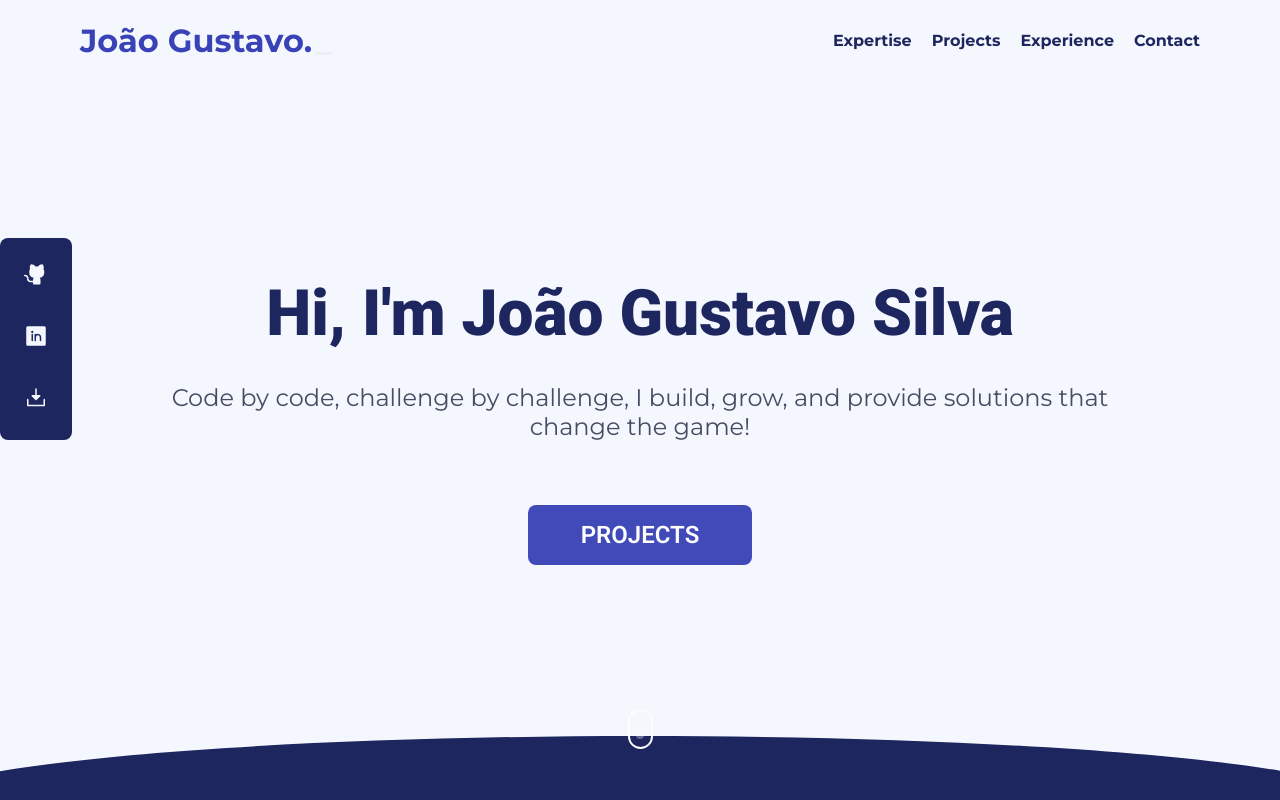
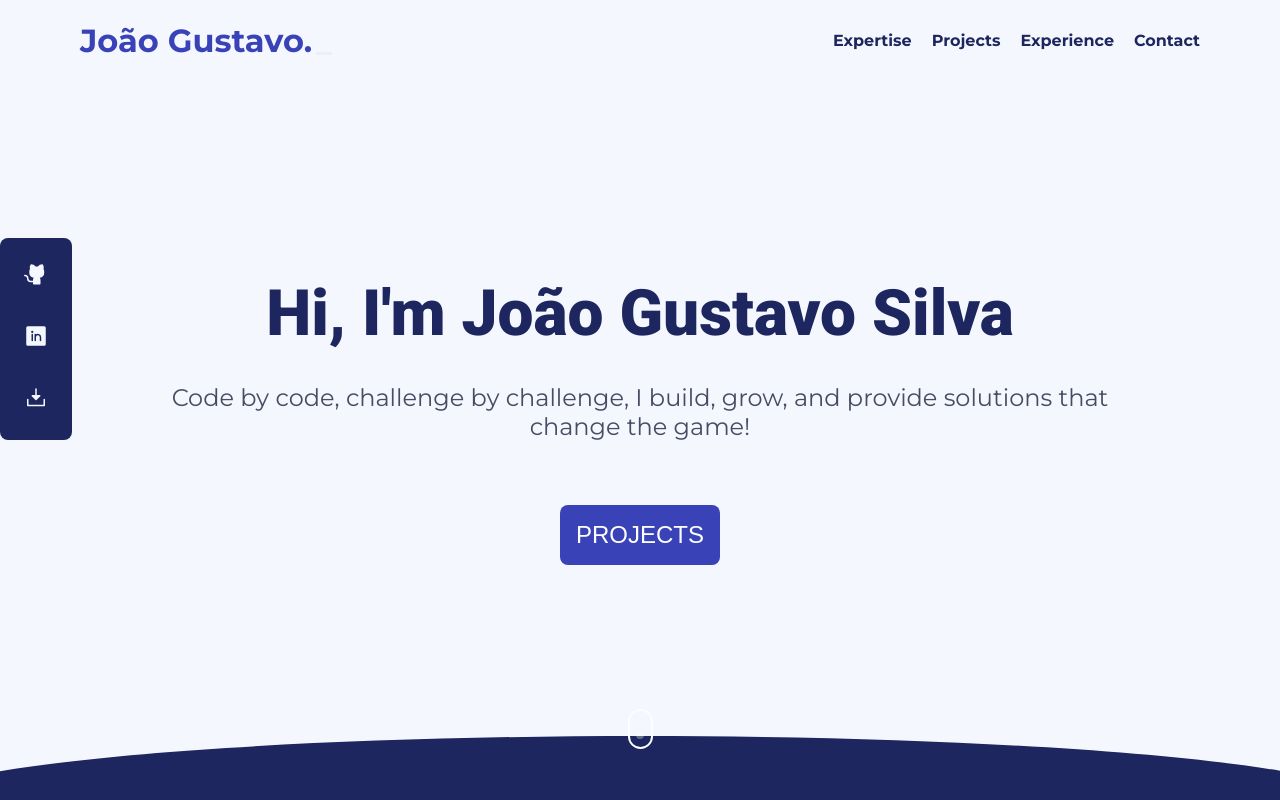
Before and after one commit to joaosilva-web/portfolio-2025, a React (Vite) app: page / in a window 1280 px wide. Shown: the top 800 px of the page. Built offline with nearby package versions, Linux system fonts and the light colour scheme.

Commit message:
feature: add animations on hero section

```diff
--- a/package.json
+++ b/package.json
@@ -12,6 +12,7 @@
   "dependencies": {
     "@phosphor-icons/react": "^2.1.7",
     "@tailwindcss/vite": "^4.0.3",
+    "framer-motion": "^12.4.7",
     "react": "^18.3.1",
     "react-dom": "^18.3.1",
     "styled-components": "^6.1.15"
--- a/src/components/About/About.tsx
+++ b/src/components/About/About.tsx
@@ -1,4 +1,3 @@
-import { Button } from "../Button/Button.tsx";
 import * as S from "./About.styles.ts";
 
 export function About() {
@@ -34,7 +33,7 @@ export function About() {
                     <h3>Get to know me!</h3>
                     <p>I'm a <b>Full-Stack Web Developer</b> with a strong focus on Frontend, crafting intuitive and <b>high-performing websites</b> and <b>web applications</b>. My goal is to build seamless user experiences that contribute to the success of the overall product. Check out some of my work in the Projects section.</p>
                     <p>I'm open to <b>job</b> opportunities where I can contribute, learn, and grow. If you have a position that matches my skills and experience, <b>don't hesitate to get in touch!</b></p>
-                    <Button  style={{marginTop: '2rem'}} variant="white" size="sm">contact</Button>
+                    {/* <Button  style={{marginTop: '2rem'}} variant="white" size="sm">contact</Button> */}
                 </S.W50Container>
                 <S.W50Container>
                     <h3>My Skills</h3>
--- a/src/components/Button/Button.styles.ts
+++ /dev/null
@@ -1,42 +0,0 @@
-import styled from "styled-components";
-
-interface IButtonProps {
-    variant: 'primary' | 'white'
-    size: 'xsm' | 'sm' | 'md' | 'lg'
-}
-
-const sizeVariant = {
-    xsm: {size: "10rem", fontSize: "0.75rem"},
-    sm: {size: "10rem", fontSize: "1rem"},
-    md: {size: "12rem", fontSize: "1.25rem"},
-    lg: {size: "14rem", fontSize: "1.5rem"},
-  };
-
-
-export const Button = styled.button<IButtonProps>`
-    padding: 1rem 2rem;
-    width: ${props => sizeVariant[props.size].size};
-    font-size: ${props => sizeVariant[props.size].fontSize};
-
-    background-color: ${props => props.variant === 'primary' ? props.theme.primary : props.theme[props.variant]};
-    color: ${props =>  props.variant === 'primary' ? props.theme.white : props.theme.primary};
-    opacity: 0.96;
-
-
-    font-family: 'Roboto';
-    font-weight: 600;
-    text-transform: uppercase;
-
-    border-radius: 8px;
-    transition: all .2s ease;
-
-    &&:hover {
-        opacity: 1;
-        cursor: pointer;
-        transform: translateY(-0.15rem);
-    }
-`
-
-export const Anchor = styled.a`
-    text-decoration: none;
-`
--- a/src/components/Button/Button.tsx
+++ /dev/null
@@ -1,14 +0,0 @@
-import * as S from "./Button.styles.ts";
-
-interface IButtonProps extends React.ButtonHTMLAttributes<HTMLButtonElement> {
-    children: React.ReactNode;
-    variant?: "primary" | "white";
-    size?: "xsm" | "sm" | "md" | "lg";
-    isAnchor?: boolean;
-    href?: string;
-  }
-export function Button({ children, variant = 'primary', size="lg", isAnchor = false, href, ...rest}: IButtonProps) {
-    return(
-        isAnchor? (<S.Anchor href={href}><S.Button variant={variant} size={size} {...rest}>{children}</S.Button></S.Anchor>) : (<S.Button variant={variant} size={size} {...rest}>{children}</S.Button>)
-    )
-}
--- a/src/components/HomeHero/HomeHero.styles.ts
+++ b/src/components/HomeHero/HomeHero.styles.ts
@@ -1,3 +1,4 @@
+import { motion } from "framer-motion";
 import styled, { keyframes } from "styled-components";
 
 export const HomeHeroContainer = styled.div`
@@ -8,21 +9,6 @@ flex-direction: column;
 justify-content: center;
 align-items: center;
 
-h1 {
-    color: ${props => props.theme.primaryText};
-    font-size: 4rem;
-    font-weight: 900;
-    text-align: center;
-}
-
-p {
-    color: ${props => props.theme.secondaryText};
-    font-size: 1.5rem;
-    text-align: center;
-    max-width: 1000px;
-
-    margin: 2rem 0 4rem 0;
-}
 `
 
 const wheel = keyframes`
@@ -30,6 +16,27 @@ const wheel = keyframes`
     opacity: 0;
     top: 27px;
 }
+`
+
+export const WrapperText = styled(motion.div)`
+    position: relative;
+    overflow: hidden;
+`
+
+export const Heading = styled(motion.h1)`
+    color: ${props => props.theme.primaryText};
+    font-size: 4rem;
+    font-weight: 900;
+    text-align: center;
+`
+
+export const Paragraph = styled(motion.p)`
+    color: ${props => props.theme.secondaryText};
+    font-size: 1.5rem;
+    text-align: center;
+    max-width: 1000px;
+
+    margin: 2rem 0 4rem 0;
 `
 
 export const Mouse = styled.div`
@@ -55,6 +62,14 @@ export const Mouse = styled.div`
     animation: ${wheel} 1.3s infinite;
     -webkit-animation: ${wheel} 1.3s infinite;
     }
+`
+
+export const Button = styled(motion.button)`
+    cursor: pointer;
+    background-color: ${({theme}) => theme.primary};
+    color: ${({theme}) => theme.white};
+    padding: 1rem;
+    border-radius: 8px;
 `
 
 export const SocialMedias = styled.ul`
--- a/src/components/HomeHero/HomeHero.tsx
+++ b/src/components/HomeHero/HomeHero.tsx
@@ -1,13 +1,41 @@
-import { Button } from "../Button/Button.tsx";
 import { GithubLogo, LinkedinLogo, DownloadSimple } from "@phosphor-icons/react";
 import * as S from "./HomeHero.styles.ts";
 
 export function HomeHero() {
+    const titleVariants = {
+        hidden: { rotateX: 90, y: 100, opacity: 0, perspective: 1200 },
+        visible: (delay: number) => ({
+          rotateX: 0,
+          y: 0,
+          opacity: 1,
+          transition: { duration: 0.5, delay, ease: "easeInOut" }
+        }),
+      };
+
     return(
         <S.HomeHeroContainer>
-            <h1>Hi, I'm João Gustavo Silva</h1>
-            <p>Code by code, challenge by challenge, I build, grow, and provide solutions that change the game!</p>
-            <Button isAnchor href="#projects">Projects</Button>
+            <S.WrapperText>
+            <S.Heading
+            initial="hidden"
+            animate="visible"
+            variants={titleVariants}
+            custom={0.5}
+            >Hi, I'm João Gustavo Silva</S.Heading>
+            </S.WrapperText>
+            <S.WrapperText>
+            <S.Paragraph
+            initial="hidden"
+            animate="visible"
+            variants={titleVariants}
+            custom={1}
+            >Code by code, challenge by challenge, I build, grow, and provide solutions that change the game!</S.Paragraph>
+            </S.WrapperText>
+                <S.Button
+                initial="hidden"
+                animate="visible"
+                variants={titleVariants}
+                custom={1.5}
+                whileHover={{ scale: 1.05, opacity: 1 }} transition={{ type: "spring", stiffness: 200, damping: 10 }}>Projects</S.Button>
             <S.Mouse/>
             <S.SocialMedias>
                 <li><a href="https://github.com/joaosilva-web" target="_blank"><GithubLogo weight="fill"/></a><S.Tooltip>Github</S.Tooltip></li>
--- a/src/styles/globals.ts
+++ b/src/styles/globals.ts
@@ -1,4 +1,4 @@
-import { createGlobalStyle } from "styled-components"
+import { createGlobalStyle } from "styled-components";
 
 export const GlobalStyle = createGlobalStyle`
 * {
@@ -10,18 +10,26 @@ border: 0;
 }
 
   body {
-    background-color: ${props => props.theme.backGroundColor};
+    background-color: ${(props) => props.theme.backGroundColor};
     font-family: "Roboto", sans;
 }
 
 h1, h2, h3, h4, h5, h6 {
     font-family: "Roboto", sans;
     font-size: 2.5rem;
-    color: ${props => props.theme.primaryText};
+    color: ${(props) => props.theme.primaryText};
   }
 
   p {
     font-family: "Montserrat", serif;
     font-size: 1rem;
   }
-  `
+
+
+  button, input, textarea {
+    font-size: 1.5rem;
+    font-weight: lighter;
+    text-transform: uppercase;
+    opacity: 0.95;
+  }
+  `;
```
Also changed, not shown: 1 other file (tests, documents, lock files or other folders).
